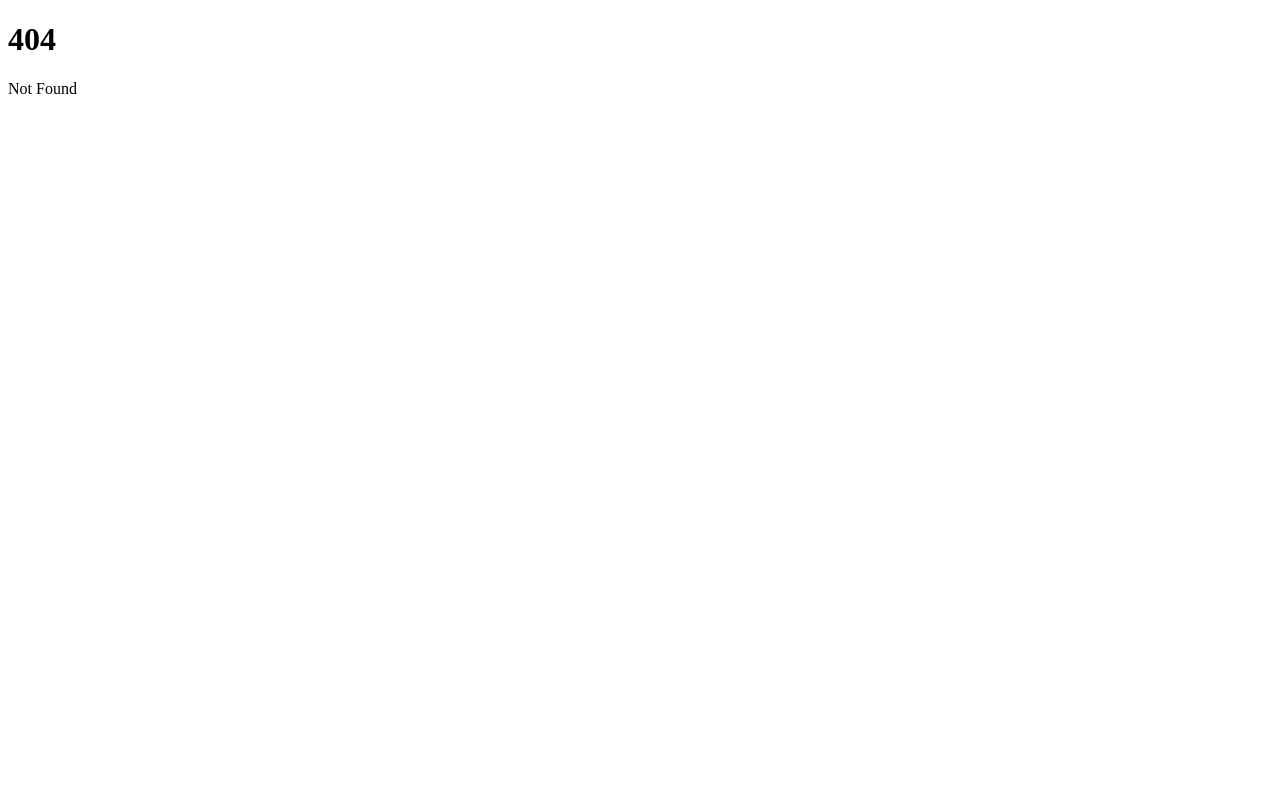
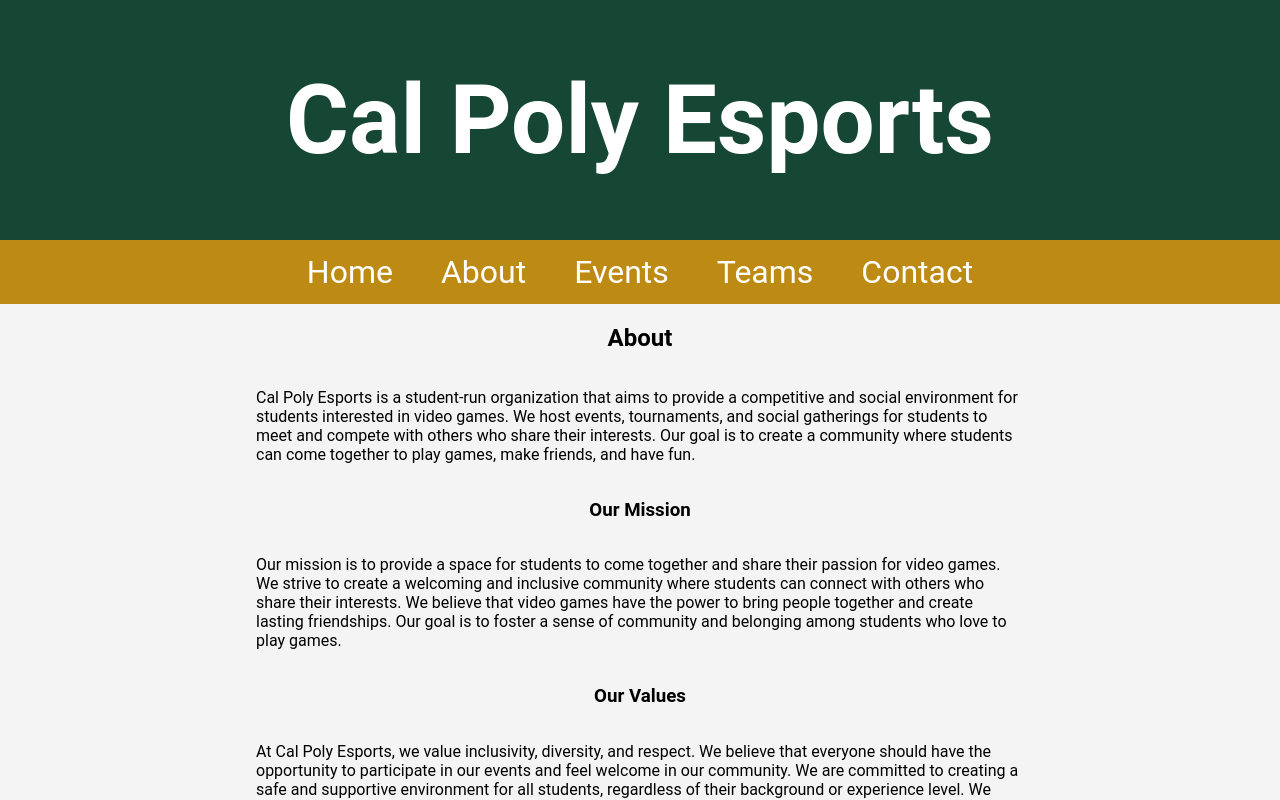
Before and after one commit to calpolyesports/cal-poly-esports-website, a SvelteKit app: page /about in a window 1280 px wide. Before the commit this address had no page. Shown: the top 800 px of the page. Built offline with nearby package versions, Linux system fonts and the light colour scheme.

Commit message:
Added basic page layout

```diff
--- /dev/null
+++ b/src/routes/+layout.svelte
@@ -0,0 +1,22 @@
+<svelte:head>
+	<link rel="stylesheet" href="/css/style.css" />
+</svelte:head>
+
+<header>
+    <div class="top-banner">
+        <h1>Cal Poly Esports</h1>
+    </div>
+    <nav>
+        <ul>
+            <li><a href="/">Home</a></li>
+            <li><a href="/about">About</a></li>
+            <li><a href="/events">Events</a></li>
+            <li><a href="/teams">Teams</a></li>
+            <li><a href="/contact">Contact</a></li>
+        </ul>
+    </nav>
+</header>
+
+<div class="container">
+    <slot />
+</div>
--- /dev/null
+++ b/src/routes/about/+page.svelte
@@ -0,0 +1,8 @@
+<h2>About</h2>
+<p>Cal Poly Esports is a student-run organization that aims to provide a competitive and social environment for students interested in video games. We host events, tournaments, and social gatherings for students to meet and compete with others who share their interests. Our goal is to create a community where students can come together to play games, make friends, and have fun.</p>
+<h3>Our Mission</h3>
+<p>Our mission is to provide a space for students to come together and share their passion for video games. We strive to create a welcoming and inclusive community where students can connect with others who share their interests. We believe that video games have the power to bring people together and create lasting friendships. Our goal is to foster a sense of community and belonging among students who love to play games.</p>
+<h3>Our Values</h3>
+<p>At Cal Poly Esports, we value inclusivity, diversity, and respect. We believe that everyone should have the opportunity to participate in our events and feel welcome in our community. We are committed to creating a safe and supportive environment for all students, regardless of their background or experience level. We believe that everyone has something valuable to contribute and that we are stronger when we come together as a community.</p>
+<h3>Get Involved</h3>
+<p>If you are interested in joining Cal Poly Esports, we encourage you to attend one of our events or meetings. You can also follow us on social media to stay up to date on our latest news and announcements. We are always looking for new members to join our community and help us grow. Whether you are a casual player or a competitive gamer, we welcome you to come and be a part of Cal Poly Esports.</p>
--- /dev/null
+++ b/src/routes/contact/+page.svelte
@@ -0,0 +1 @@
+<h2>Contact Us</h2>
--- /dev/null
+++ b/src/routes/events/+page.svelte
@@ -0,0 +1 @@
+<h2>Event Calendar</h2>
--- /dev/null
+++ b/src/routes/teams/+page.svelte
@@ -0,0 +1 @@
+<h2>Teams</h2>
--- /dev/null
+++ b/static/css/style.css
@@ -0,0 +1,68 @@
+:root {
+    --cal-poly-primary: #154734;
+    --cal-poly-secondary: #BD8B13;
+
+    --text-bright: #fff;
+    --text-dark: #000;
+}
+
+body {
+    margin: 0;
+    font-family: 'Roboto', sans-serif;
+    background-color: #f4f4f4;
+}
+
+div.container {
+    display: flex;
+    flex-direction: column;
+    justify-content: center;
+    align-items: center;
+    width: 60%;
+    margin: 0 auto;
+}
+
+div.top-banner {
+    display: flex;
+    justify-content: center;
+    align-items: center;
+    height: 15rem;
+    background-color: var(--cal-poly-primary);
+    color: var(--text-bright);
+}
+
+div.top-banner h1 {
+    font-size: 6em;
+    margin: 0;
+}
+
+nav {
+    display: flex;
+    justify-content: center;
+    align-items: center;
+    width: 100%;
+    height: 4rem;
+    background-color: var(--cal-poly-secondary);
+}
+
+nav ul {
+    display: flex;
+    flex-direction: row;
+    list-style: none;
+    margin-block-start: 0;
+    margin-block-end: 0;
+    padding-inline-start: 0;
+}
+
+nav ul li {
+    margin: 0 1.5rem;
+}
+
+nav ul li a {
+    color: var(--text-bright);
+    font-size: 2rem;
+    text-decoration: none;
+}
+
+nav ul li a:hover {
+    color: var(--text-dark);
+}
```
Also changed, not shown: src/lib/server/database.ts (added, +14 -0 lines), src/routes/+page.server.ts (added, +7 -0 lines), src/routes/+page.svelte (+12 -2 lines).
